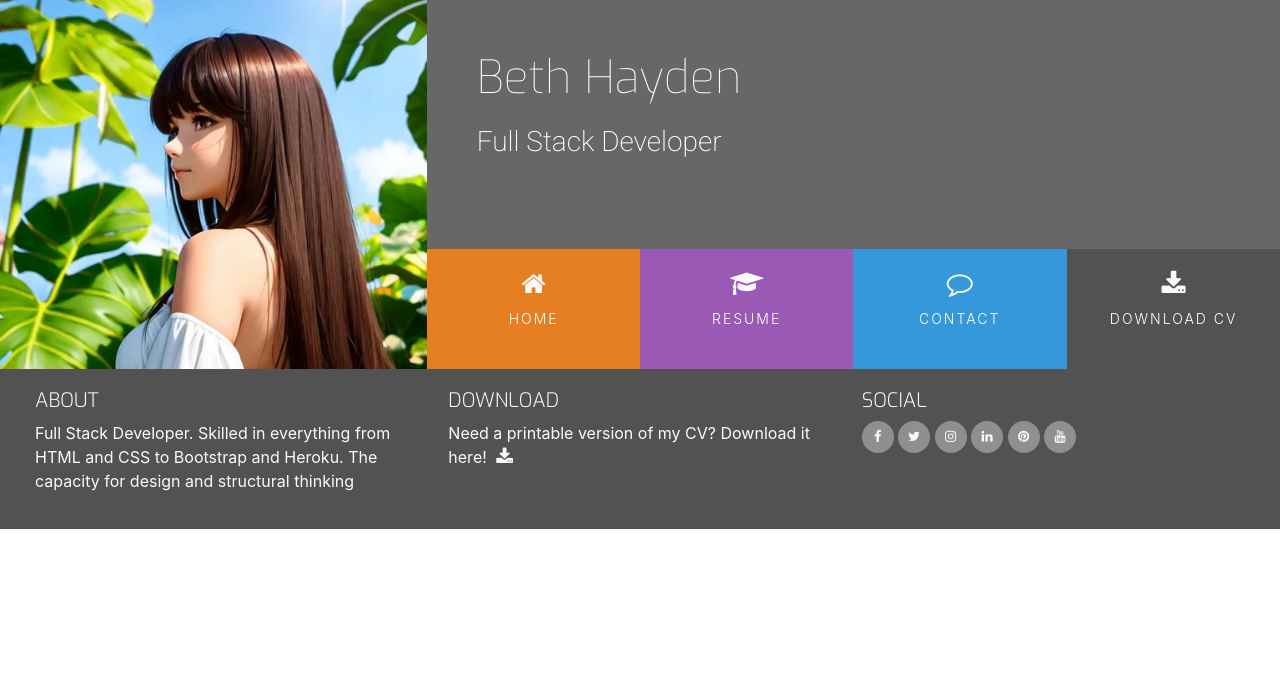
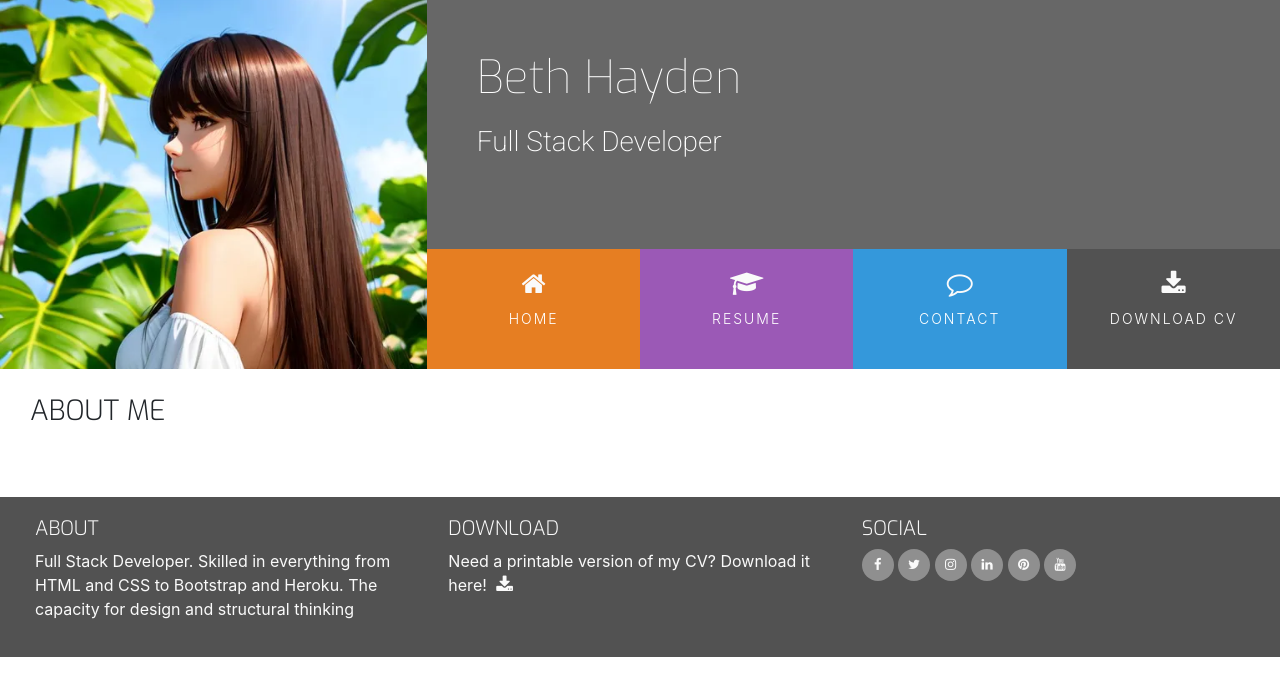
Before and after one commit to BethHayden01/UCD-Resume, a plain HTML site: page index.html in a window 1280 px wide. Drawn offline with nearby package versions, Linux system fonts and the light colour scheme.

Commit message:
Add About Me element to index.html

```diff
--- a/assets/css/style.css
+++ b/assets/css/style.css
@@ -4,6 +4,10 @@
 
 .bg-color-name-title {
     background-color: #676767;
+}
+
+.bg-color-three-reasons {
+    background-color: #fff;
 }
 
 .ui-menu-color-home {
@@ -43,6 +47,23 @@ h4 {
 
 .inline-block {
     display: inline-block;
+}
+
+.row-table {
+    display: table;
+}
+
+.section-column {
+    display: table-cell;
+    padding: 0 30px 30px;
+    float: none;
+}
+
+.section-heading {
+    font-family: "Exo", sans-serif;
+    font-weight: 300;
+    margin-top: 25px;
+    margin-bottom: 40px;
 }
 
 /*--------------------------------------------Heading*/
--- a/index.html
+++ b/index.html
@@ -52,7 +52,16 @@
             </div>
         </div>
     </header>
-    <section>
+    <section class="container-fluid">
+        <div class="row row-table">
+            <div class="col-md-8 bg-color-three-reasons section-column">
+                <div class="row">
+                    <div class="col">
+                        <h3 class="section-heading uppercase">About Me</h3>
+                    </div>
+                </div>
+            </div>
+        </div>
 
     </section>
     <footer class="container-fluid">
```
